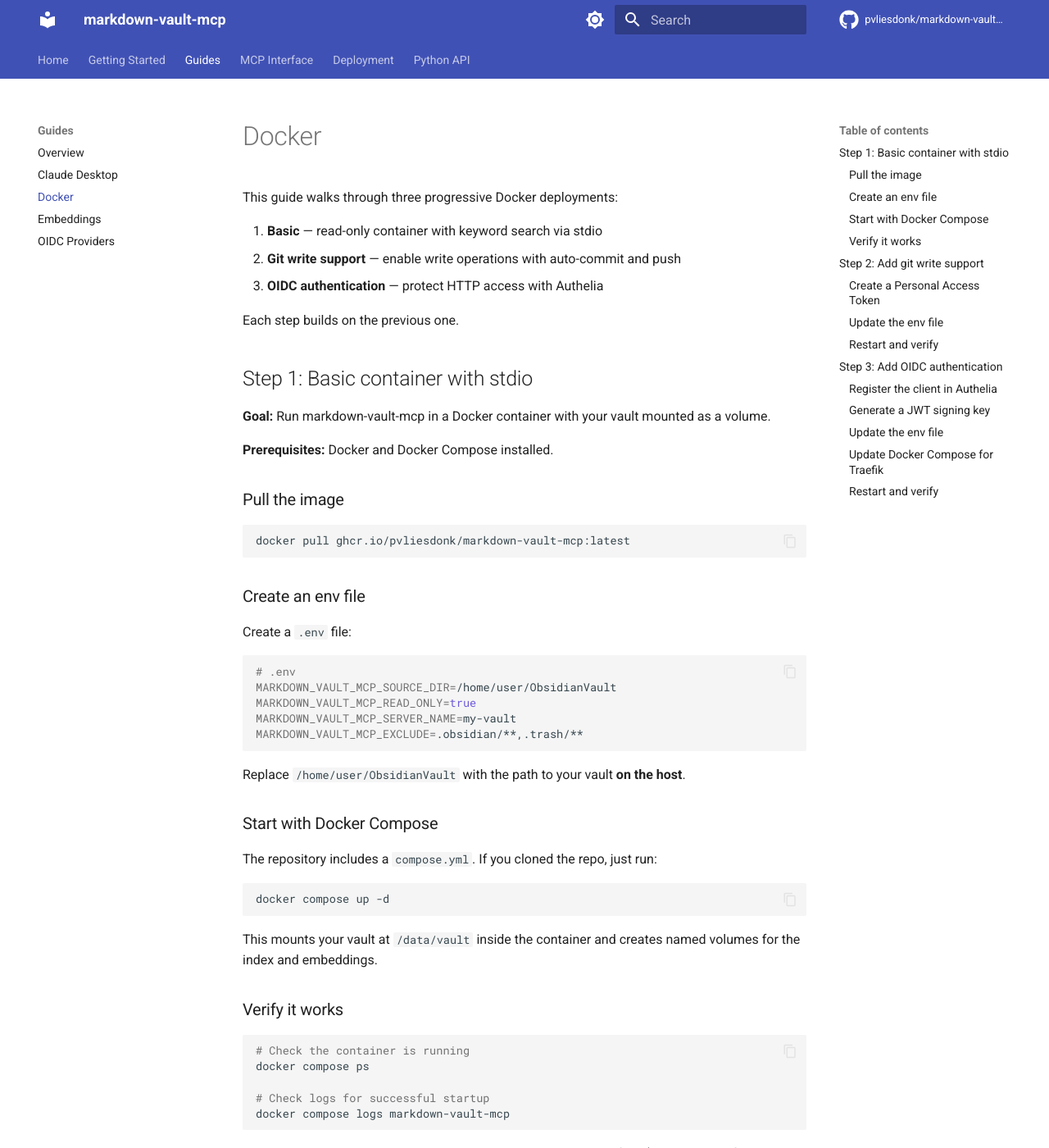
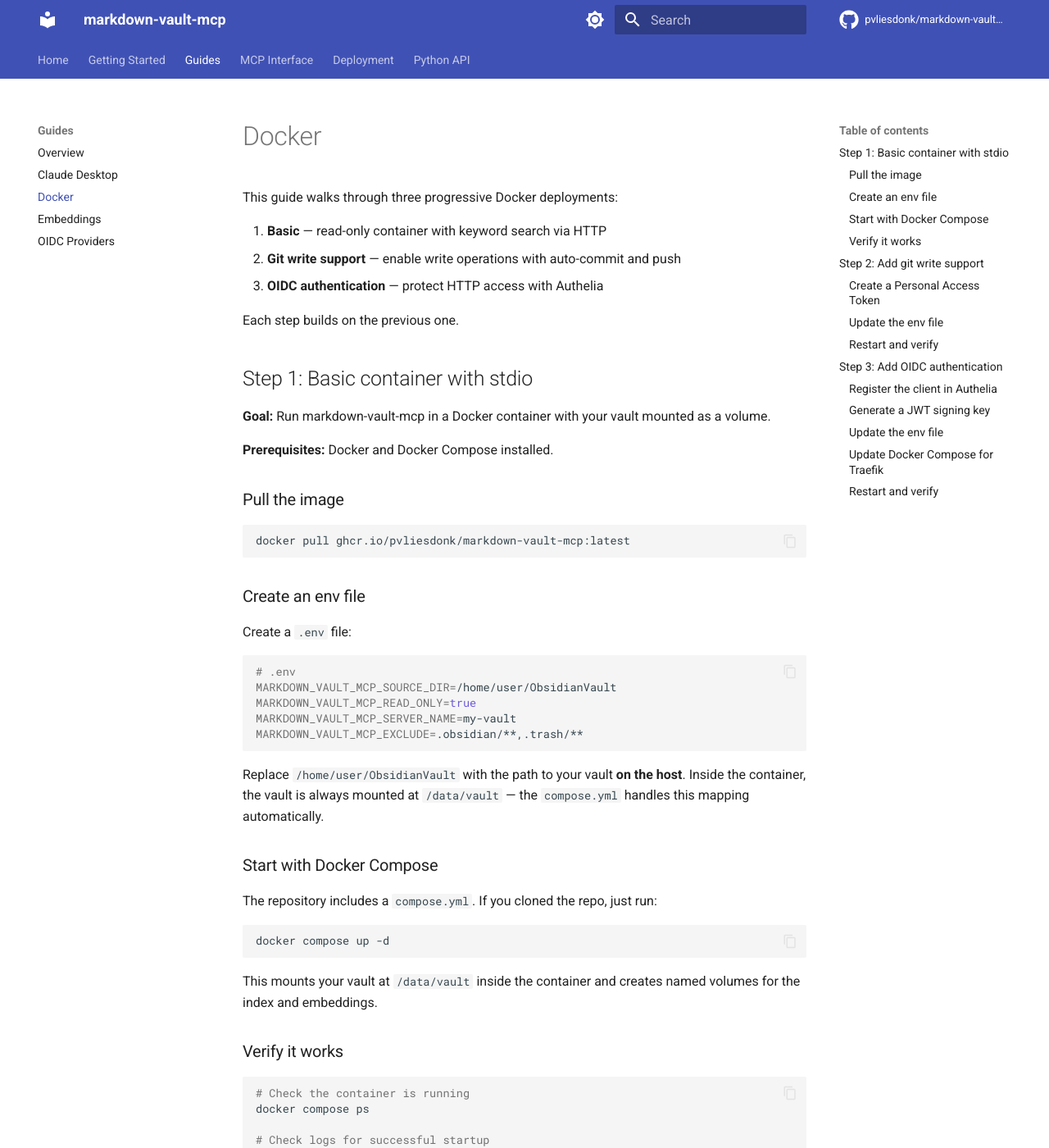
Before and after one commit to pvliesdonk/markdown-mcp, an MkDocs documentation site: the page built from docs/guides/docker.md, in a window 1280 px wide and 1400 px high. Shown: the whole window at 82% size. Built offline with MkDocs 1.6.1 and Material for MkDocs 9.7.7, drawn with Linux system fonts in a browser that asks for light colours; comment, search, counter and statistics services are not loaded; some of the changed text lies outside the part shown.

Commit message:
fix: address PR #108 review comments
- Fix "via stdio" → "via HTTP" in Docker guide (Dockerfile defaults to HTTP)
- Add SOURCE_DIR host/container path clarification
- Replace hardcoded Bearer token with $OPENAI_API_KEY env var to fix
  gitleaks curl-auth-header false positive
- Fix Step 3 prereqs: "Step 1 (or Step 2) complete"

Co-Authored-By: Claude Opus 4.6 <noreply@anthropic.com>

````diff
--- a/docs/guides/docker.md
+++ b/docs/guides/docker.md
@@ -2,7 +2,7 @@
 
 This guide walks through three progressive Docker deployments:
 
-1. **Basic** — read-only container with keyword search via stdio
+1. **Basic** — read-only container with keyword search via HTTP
 2. **Git write support** — enable write operations with auto-commit and push
 3. **OIDC authentication** — protect HTTP access with Authelia
 
@@ -32,7 +32,7 @@ MARKDOWN_VAULT_MCP_SERVER_NAME=my-vault
 MARKDOWN_VAULT_MCP_EXCLUDE=.obsidian/**,.trash/**
 ```
 
-Replace `/home/user/ObsidianVault` with the path to your vault **on the host**.
+Replace `/home/user/ObsidianVault` with the path to your vault **on the host**. Inside the container, the vault is always mounted at `/data/vault` — the `compose.yml` handles this mapping automatically.
 
 ### Start with Docker Compose
 
````
Also changed, not shown: other parts of docs/guides/docker.md (+1 -1 lines), docs/guides/embeddings.md (+2 -2 lines).
